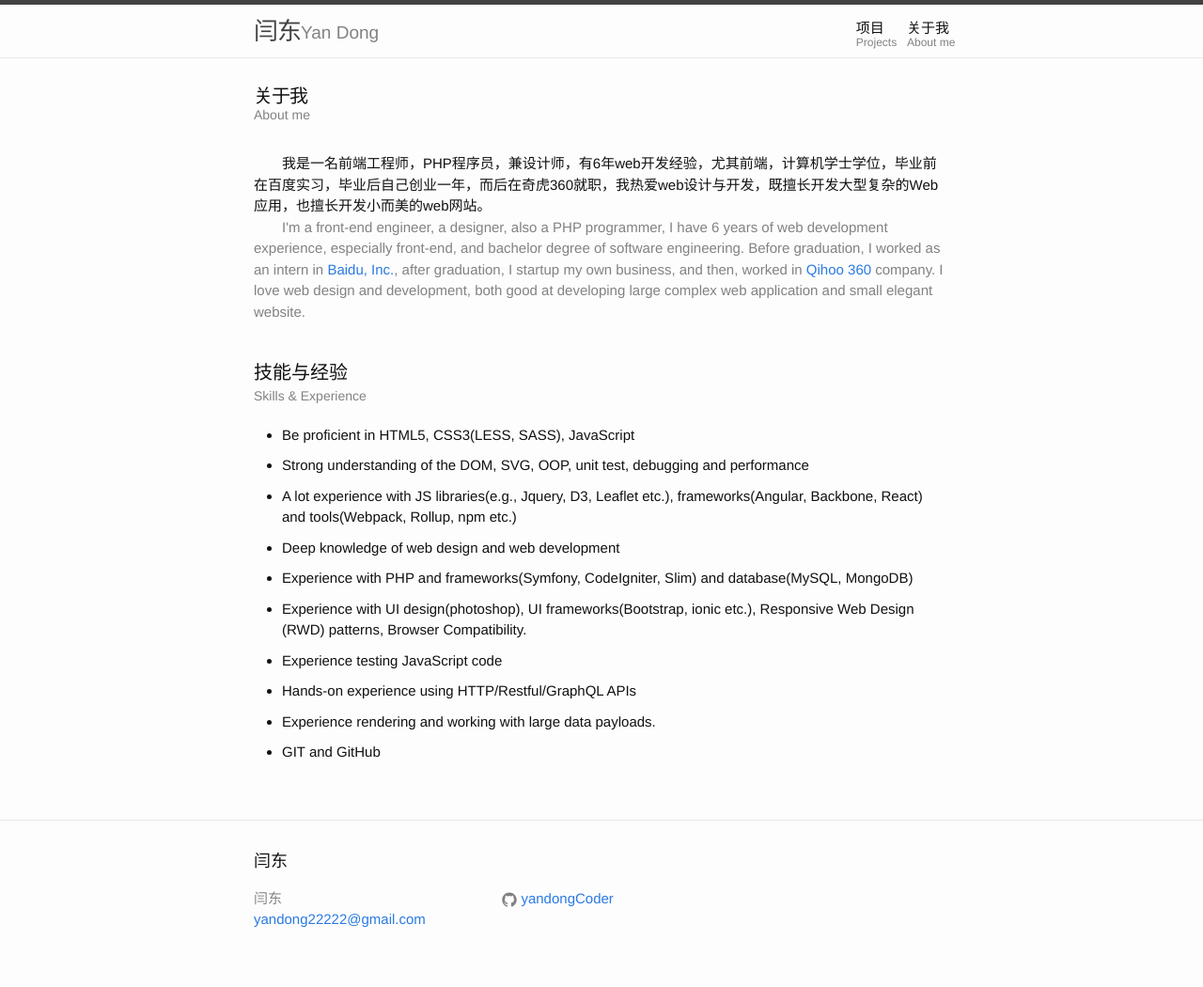
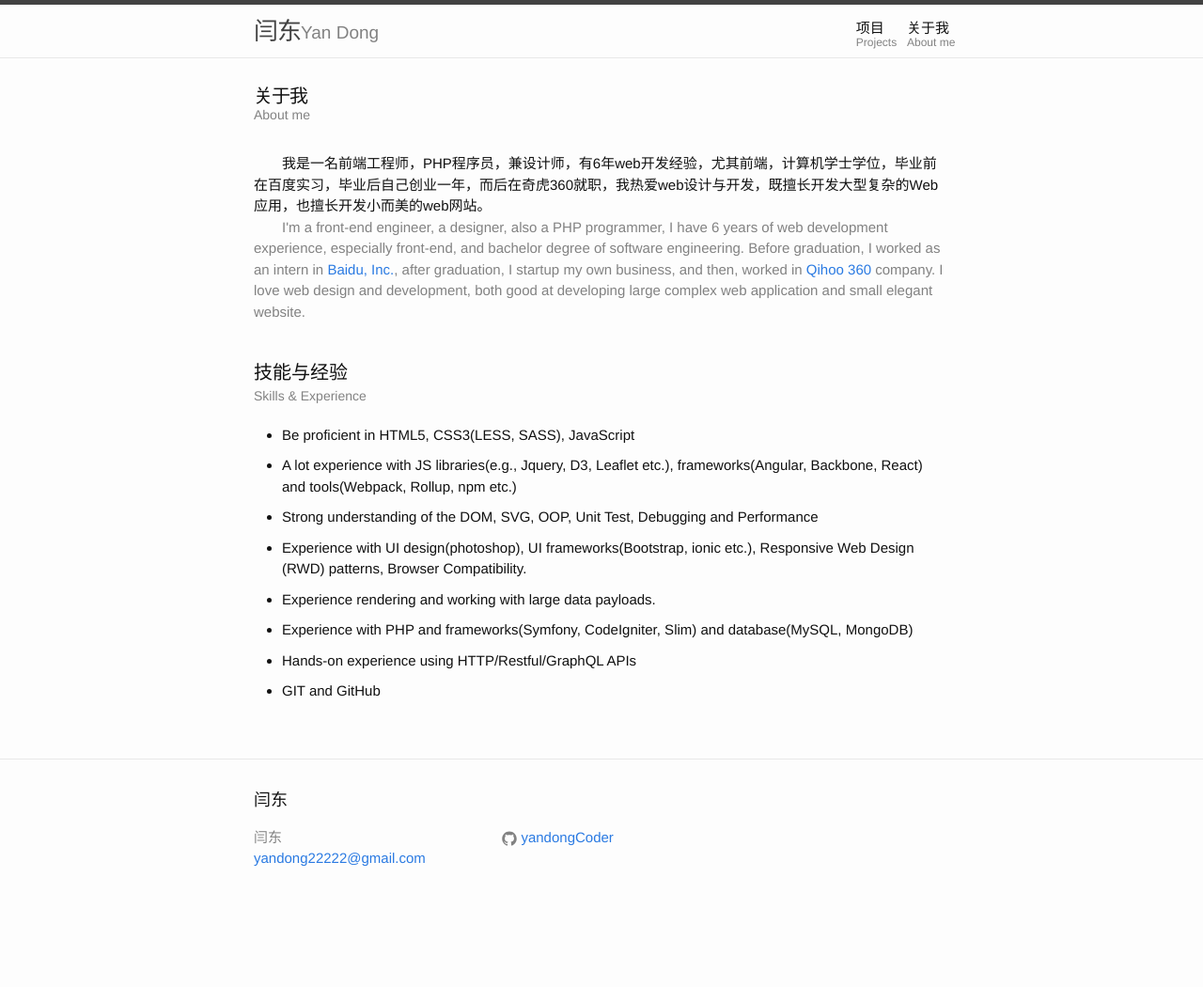
Before and after one commit to yandongCoder/yandongCoder.github.io, a Jekyll site: the page built from about.html, in a window 1280 px wide. Shown: the whole page at 94% size. Built offline with Jekyll 4.4.1, drawn with Linux system fonts in a browser that asks for light colours; after the commit the page ends 985 px from its top, so only the background shows below that.

Commit message:
Update about

```diff
--- a/about.html
+++ b/about.html
@@ -20,13 +20,11 @@
 
 <ul class="skills">
     <li>Be proficient in HTML5, CSS3(LESS, SASS), JavaScript</li>
-    <li>Strong understanding of the DOM, SVG, OOP, unit test, debugging and performance</li>
     <li>A lot experience with JS libraries(e.g., Jquery, D3, Leaflet etc.), frameworks(Angular, Backbone, React) and tools(Webpack, Rollup, npm etc.)</li>
-    <li>Deep knowledge of web design and web development</li>
+    <li>Strong understanding of the DOM, SVG, OOP, Unit Test, Debugging and Performance</li>
+    <li>Experience with UI design(photoshop), UI frameworks(Bootstrap, ionic etc.), Responsive Web Design (RWD) patterns, Browser Compatibility.</li>
+    <li>Experience rendering and working with large data payloads.</li>
     <li>Experience with PHP and frameworks(Symfony, CodeIgniter, Slim) and database(MySQL, MongoDB)</li>
-    <li>Experience with UI design(photoshop), UI frameworks(Bootstrap, ionic etc.), Responsive Web Design (RWD) patterns, Browser Compatibility.</li>
-    <li>Experience testing JavaScript code</li>
     <li>Hands-on experience using HTTP/Restful/GraphQL APIs</li>
-    <li>Experience rendering and working with large data payloads.</li>
     <li>GIT and GitHub</li>
 </ul>
```
